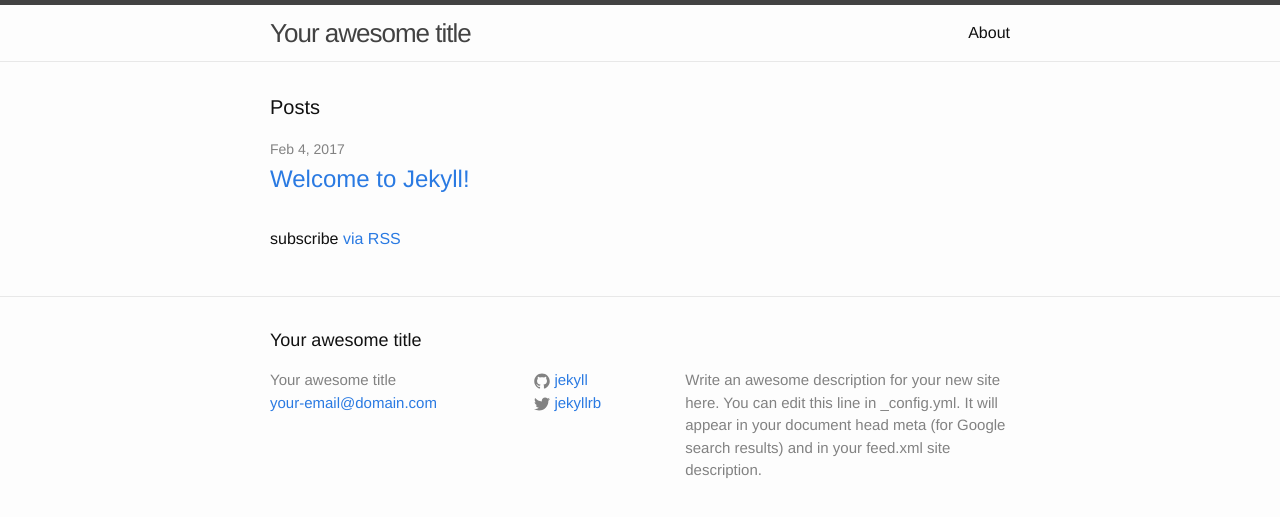
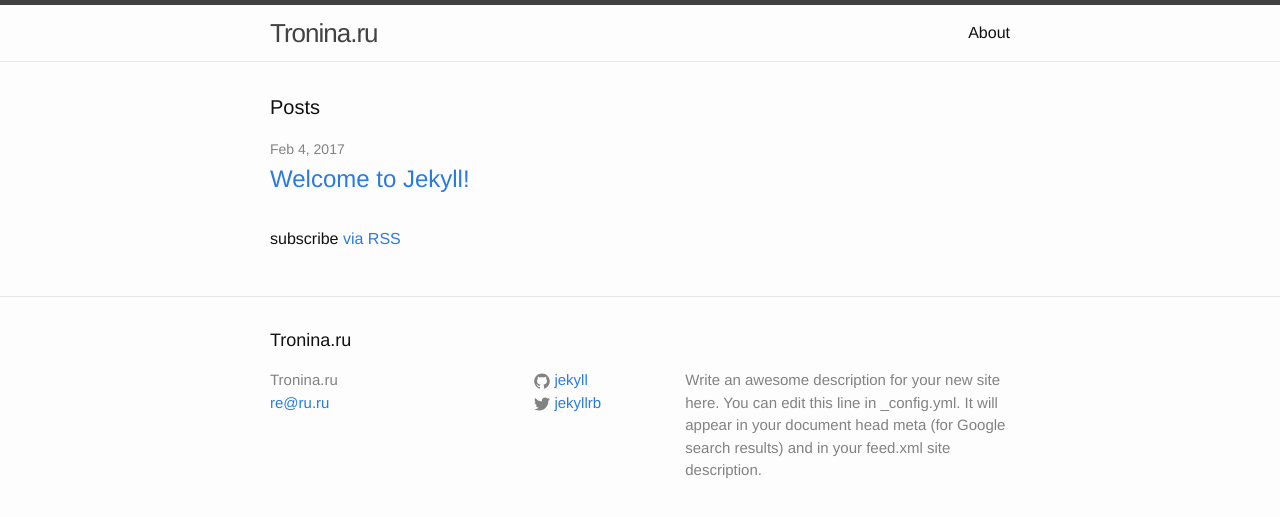
Before and after one commit to alobanov/tronina.github.io, a Jekyll site: the page built from index.html, in a window 1280 px wide. Shown: the top 517 px of the page. Built offline with Jekyll 4.4.1, drawn with Linux system fonts in a browser that asks for light colours.

Commit message:
Update _config.yml

```diff
--- a/_config.yml
+++ b/_config.yml
@@ -6,8 +6,8 @@
 # 'jekyll serve'. If you change this file, please restart the server process.
 
 # Site settings
-title: Your awesome title
-email: your-email@domain.com
+title: Tronina.ru
+email: re@ru.ru
 description: > # this means to ignore newlines until "baseurl:"
   Write an awesome description for your new site here. You can edit this
   line in _config.yml. It will appear in your document head meta (for
```
